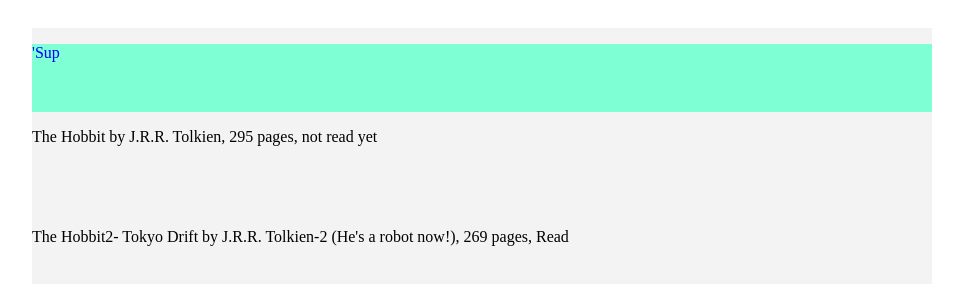
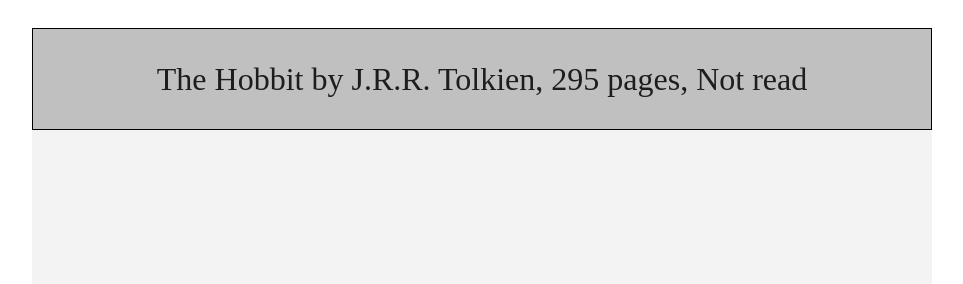
Before and after one commit to Ayen11/library-project, a plain HTML site: page index.html in a window 1280 px wide. Shown: the whole page, without its empty margins (158-1121 px from the left). Drawn offline with Linux system fonts and the light colour scheme.

Commit message:
fixed the class of cards and setting the 'read' text by bool

```diff
--- a/index.html
+++ b/index.html
@@ -7,7 +7,6 @@
 <body>
     <div id='container' style=" grid-template-columns: repeat(1, minmax(0,1fr));
     grid-template-rows: repeat(1, minmax(0,1fr));">
-    <p id='card'>'Sup</p>
     </div>
     <script src='script.js'></script>
 </body>
--- a/script.js
+++ b/script.js
@@ -5,22 +5,29 @@
     this.title = title
     this.author = author
     this.pages = pages
-    this.read = read
+    this.read = (function() {
+        if (read == true) {
+            return read = "Read"
+        }
+        else {
+            return read = "Not read"
+        }
+    })();
     this.info = function() {
         return (title + " by " + author + ", " + pages + " pages, " + read)
     }
 };
 
 
-const Hobbit = new book('The Hobbit', 'J.R.R. Tolkien', 295, "not read yet");
+const Hobbit = new book('The Hobbit', 'J.R.R. Tolkien', 295, false);
 const Hobbit2 = new book('The Hobbit2- Tokyo Drift', `J.R.R. Tolkien-2 (He's a robot now!)`, 269, "Read");
 
 
 function addBookToLibrary(bookI) {
-    myLibrary = myLibrary.push(bookI);
+    myLibrary.push(bookI);
 };
 
-myLibrary = [Hobbit, Hobbit2]
+
 //trying to create a new div for every card
 function displayBooks () {
 
@@ -46,4 +53,5 @@
 //addBookToLibrary(Hobbit);
 //console.log(Hobbit.info());
 //console.table(myLibrary);
+addBookToLibrary(Hobbit);
 displayBooks();
--- a/style.css
+++ b/style.css
@@ -19,9 +19,13 @@
     grid-row-end: auto;
 }
 
-#card {
+.card {
     display: flex;
-    text-align: center;
-    background-color: aquamarine;
-    color: blue;
+    align-items: center;
+    justify-content: center;
+    background-color: rgb(192, 192, 192);
+    color: rgb(29, 29, 29);
+    border: 1px black solid;
+    height: 100px;
+    font-size: xx-large;
 }
```
